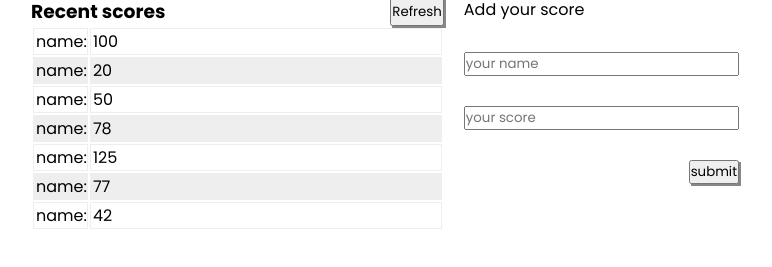
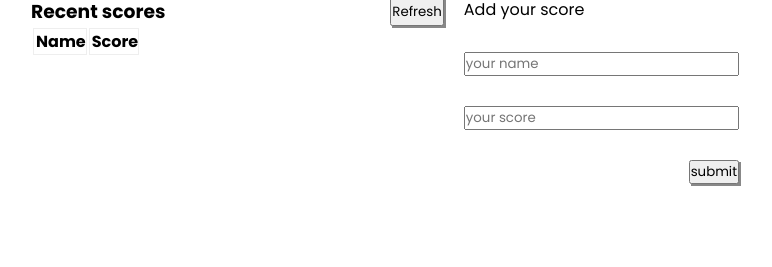
Before and after one commit to bernabasy/Leaderboard, a website built with webpack: page src/index.html in a window 1280 px wide. Shown: the part 81-348 px from the top of the page, without its empty margins (255-1027 px from the left). Built offline with nearby package versions, Linux system fonts and the light colour scheme.

Commit message:
Update index.html file to remove dumy data

```diff
--- a/src/index.html
+++ b/src/index.html
@@ -19,34 +19,14 @@
            <button class="refresh">Refresh</button>
          </div>
          <table>
+          <thead>
             <tr>
-                <td>name:</td>
-                <td>100</td>
-              </tr>
-              <tr>
-                <td>name:</td>
-                <td>20</td>
-              </tr>
-              <tr>
-                <td>name:</td>
-                <td>50</td>
-              </tr>
-              <tr>
-                <td>name:</td>
-                <td>78</td>
-              </tr>
-              <tr>
-                <td>name:</td>
-                <td>125</td>
-              </tr>
-              <tr>
-                <td>name:</td>
-                <td>77</td>
-              </tr>
-              <tr>
-                <td>name:</td>
-                <td>42</td>
-              </tr>
+              <th>Name</th>
+              <th>Score</th>
+            </tr>
+            <tbody class="score-wrap">
+            </tbody>
+          </thead>
             </table>
       </div>
       <div class="input">
```
